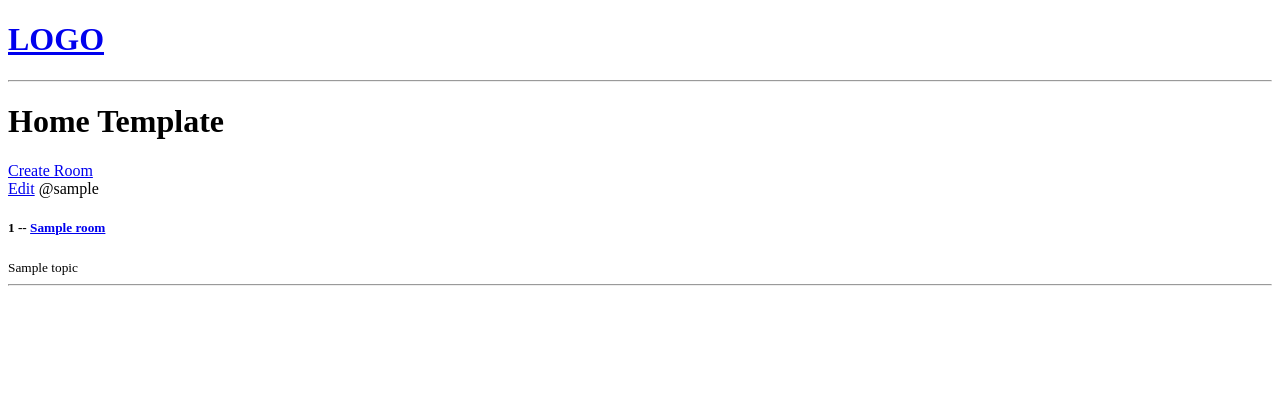
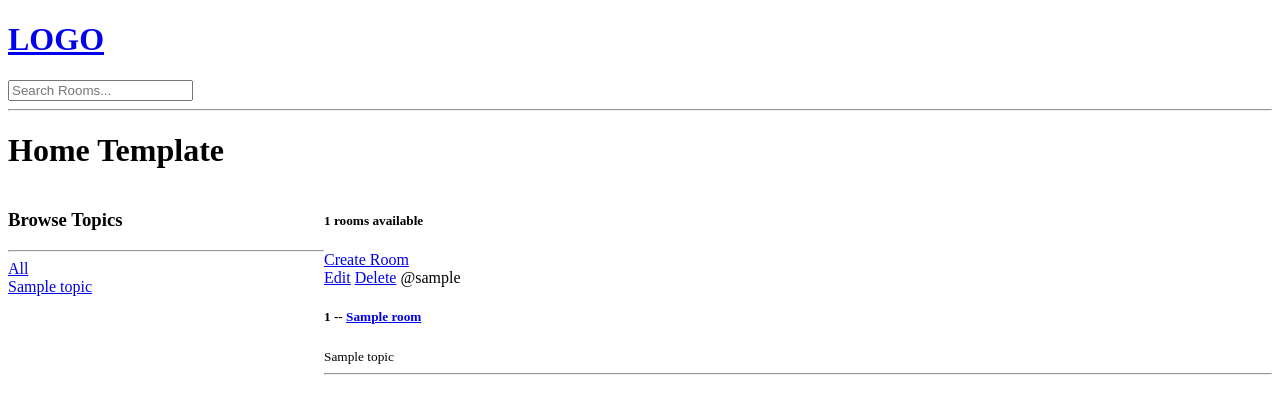
Before and after one commit to apandamedic/StuddyBuddy, a Django app: template base/templates/base/home.html in a window 1280 px wide. Shown: the top 414 px of the page. Run offline with Django 3.2, Linux system fonts and the light colour scheme; the template is opened without the code that fills it: most values are stand-ins (such as "Sample title", 1, 10 or a date in 2020).

Commit message:
searchbar

```diff
--- a/base/templates/base/home.html
+++ b/base/templates/base/home.html
@@ -2,17 +2,42 @@
 
 {% block content %}
 
+<style>
+    .home-container{
+        display:grid;
+        grid-template-columns: 1fr 3fr;
+    }
+</style>
+
 <h1>Home Template</h1>
 
 
+<div class="home-container">
     <div>
+        <h3>Browse Topics</h3>
+        <hr>
 
+        <div>
+            <a href="{% url 'home' %}">All</a>
+        </div>
+
+        {% for topic in topics %}
+        <div>
+            <a href="{% url 'home' %}?q={{topic.name}}">{{topic.name}}</a>
+        </div>
+
+        {% endfor %}
+    </div>
+
+    <div>
+        <h5>{{room_count}} rooms available</h5>
         <a href="{% url 'create-room'%}">Create Room</a>
 
         <div>
             {% for room in rooms %}
                 <div>
                     <a href="{% url 'update-room' room.id %}">Edit</a>
+                    <a href="{% url 'delete-room' room.id %}">Delete</a>
                     <span>@{{room.host.username}}</span>
                     <h5>{{room.id}} -- <a href="{% url 'room' room.id %}">{{room.name}}</a></h5>
                     <small>{{room.topic.name}}</small>
@@ -22,6 +47,10 @@
 
             {% endfor %}
         </div>
+
+    </div>
+
+
 </div>
 
 {% endblock content %}
--- a/base/urls.py
+++ b/base/urls.py
@@ -2,9 +2,11 @@ from django.urls import path
 from . import views
 
 urlpatterns = [
-    path('', views.home, name = "home"),
+    path('', views.home, name = 'home'),
     path('room/<str:pk>/', views.room, name = "room"),
 
     path('create-room/', views.createRoom, name="create-room"),
     path('update-room/<str:pk>/', views.updateRoom, name="update-room"),
+    path('delete-room/<str:pk>/', views.deleteRoom, name="delete-room"),
+
 ]
--- a/templates/navbar.html
+++ b/templates/navbar.html
@@ -2,4 +2,9 @@
     <h1>LOGO</h1>
 </a>
 
+<form method="GET" action="{% url 'home' %}">
+    <input type="text" name="q" placeholder="Search Rooms..."/>
+
+</form>
+
 <hr>
```
Also changed, not shown: base/templates/base/delete.html (added, +14 -0 lines), base/views.py (+29 -4 lines), base/admin.py (line endings or trailing spaces), db.sqlite3. Lines whose indentation alone changed are shown as unchanged.
